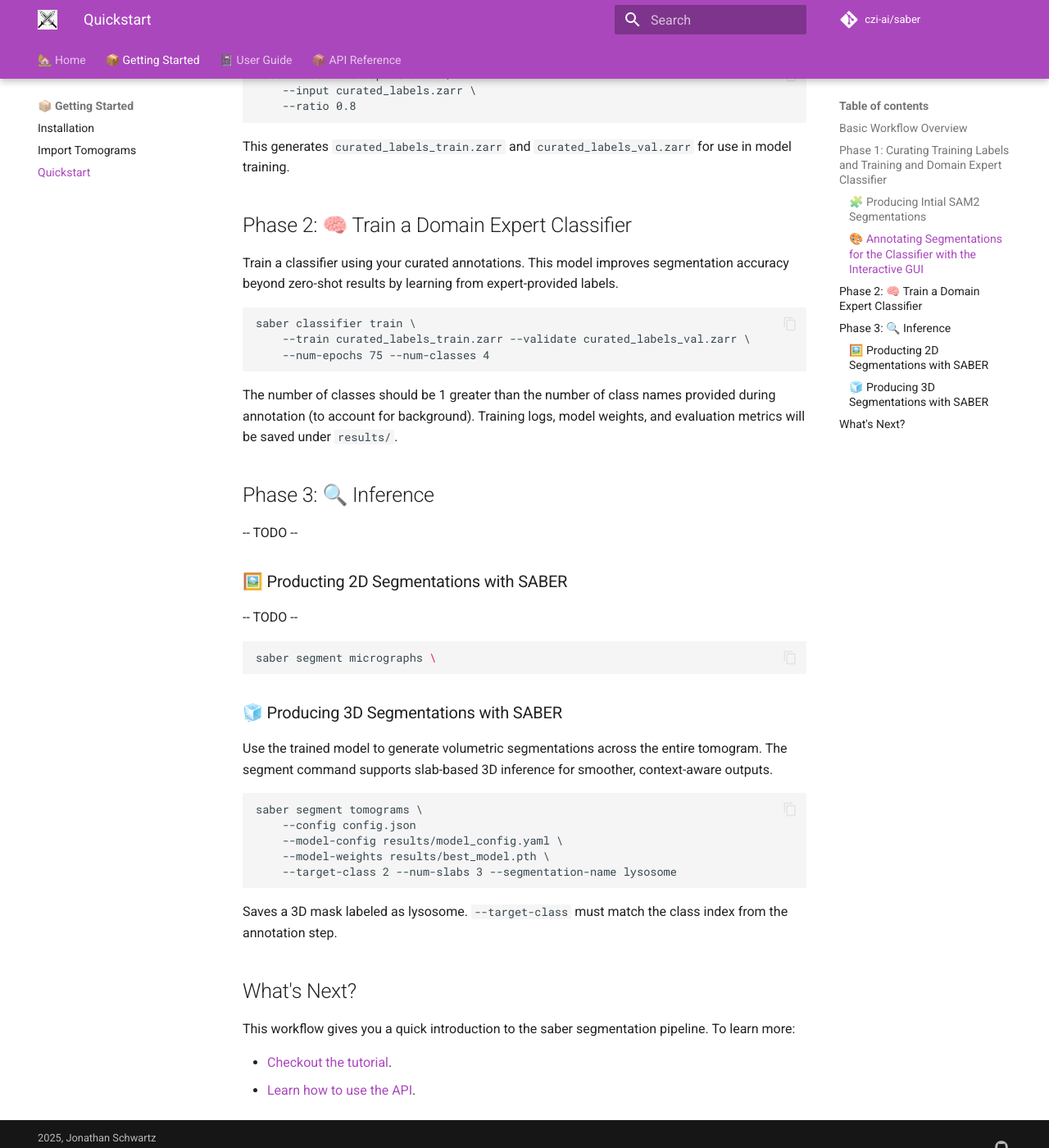
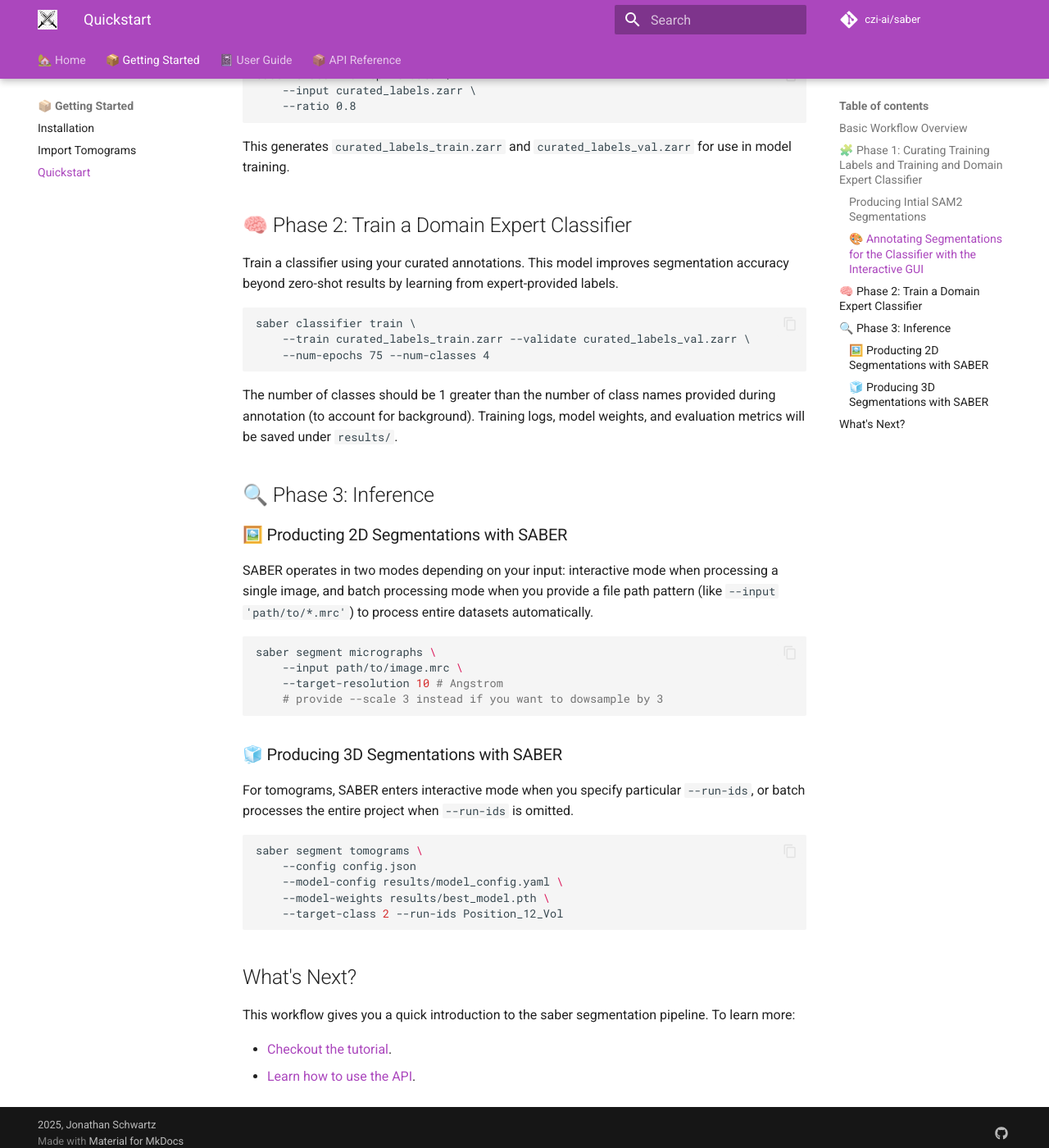
Before and after one commit to chanzuckerberg/saber, an MkDocs documentation site: the page built from docs/getting-started/quickstart.md, in a window 1280 px wide and 1400 px high, scrolled down 1553 px. Shown: the whole window at 82% size. Built offline with MkDocs 1.6.1 and Material for MkDocs 9.7.7, drawn with Linux system fonts in a browser that asks for light colours; comment, search, counter and statistics services are not loaded; some of the changed text lies outside the part shown.

````diff
--- a/docs/getting-started/quickstart.md
+++ b/docs/getting-started/quickstart.md
@@ -12,9 +12,9 @@ The SABER workflow consists of three main phases:
 
 For reference, you can skip steps 1 and 2 to visualize the raw SAM2 segmentations in 2D or 3D without a domain expert classifier.
 
-## Phase 1: Curating Training Labels and Training and Domain Expert Classifier
+## 🧩 Phase 1: Curating Training Labels and Training and Domain Expert Classifier
 
-### 🧩 Producing Intial SAM2 Segmentations
+### Producing Intial SAM2 Segmentations
 Use `prepare-tomogram-training` to generate 2D segmentations from a tomogram using SAM2-style slab-based inference. These masks act as a rough initialization for downstream curation and model training.
 
 #### For tomogram data:
@@ -58,7 +58,7 @@ saber classifier split-data \
 ```
 This generates `curated_labels_train.zarr` and `curated_labels_val.zarr` for use in model training.
 
-## Phase 2: 🧠 Train a Domain Expert Classifier
+## 🧠 Phase 2: Train a Domain Expert Classifier
 
 Train a classifier using your curated annotations. This model improves segmentation accuracy beyond zero-shot results by learning from expert-provided labels.
 ```
@@ -69,30 +69,30 @@ saber classifier train \
 The number of classes should be 1 greater than the number of class names provided during annotation (to account for background).
 Training logs, model weights, and evaluation metrics will be saved under `results/`.
 
-## Phase 3: 🔍 Inference
-
--- TODO --
+## 🔍 Phase 3: Inference
 
 ### 🖼️ Producting 2D Segmentations with SABER
 
--- TODO --
+SABER operates in two modes depending on your input: interactive mode when processing a single image, and batch processing mode when you provide a file path pattern (like `--input 'path/to/*.mrc'`) to process entire datasets automatically.
 
 ```bash
 saber segment micrographs \
+    --input path/to/image.mrc \
+    --target-resolution 10 # Angstrom
+    # provide --scale 3 instead if you want to dowsample by 3
 ```
 
 ### 🧊 Producing 3D Segmentations with SABER
 
-Use the trained model to generate volumetric segmentations across the entire tomogram. The segment command supports slab-based 3D inference for smoother, context-aware outputs.
-```
+For tomograms, SABER enters interactive mode when you specify particular `--run-ids`, or batch processes the entire project when `--run-ids` is omitted.
+
+```bash
 saber segment tomograms \
     --config config.json
     --model-config results/model_config.yaml \
     --model-weights results/best_model.pth \
-    --target-class 2 --num-slabs 3 --segmentation-name lysosome
+    --target-class 2 --run-ids Position_12_Vol
 ```
-Saves a 3D mask labeled as lysosome.
-`--target-class` must match the class index from the annotation step.
 
 ## What's Next?
 This workflow gives you a quick introduction to the saber segmentation pipeline. To learn more:
````
Also changed, not shown: docs/tutorials/inference.md (+99 -0 lines), docs/tutorials/training.md (+2 -3 lines), pyproject.toml (+8 -3 lines).
